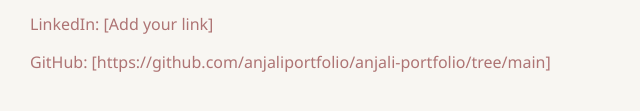
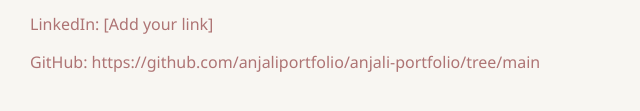
Before and after one commit to anjaliportfolio/anjali-portfolio, a plain HTML site: page index.html in a window 1280 px wide. Shown: the part 1717-1828 px from the top of the page, 210-850 px from the left. Drawn offline with Linux system fonts and the light colour scheme.

Commit message:
Update index.html

```diff
--- a/index.html
+++ b/index.html
@@ -112,7 +112,7 @@
     <p>Email: anjaliyaduvanshi93@gmail.com</p>
     <p>Phone: +91 8092105426</p>
     <p>LinkedIn: [Add your link]</p>
-    <p>GitHub: [https://github.com/anjaliportfolio/anjali-portfolio/tree/main]</p>
+    <p>GitHub: https://github.com/anjaliportfolio/anjali-portfolio/tree/main </p>
 </section>
 
 </body>
```
